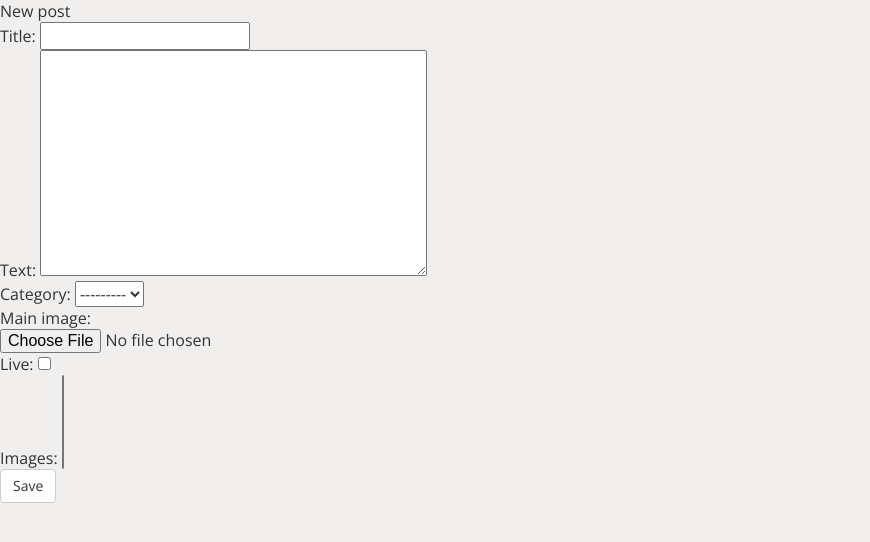
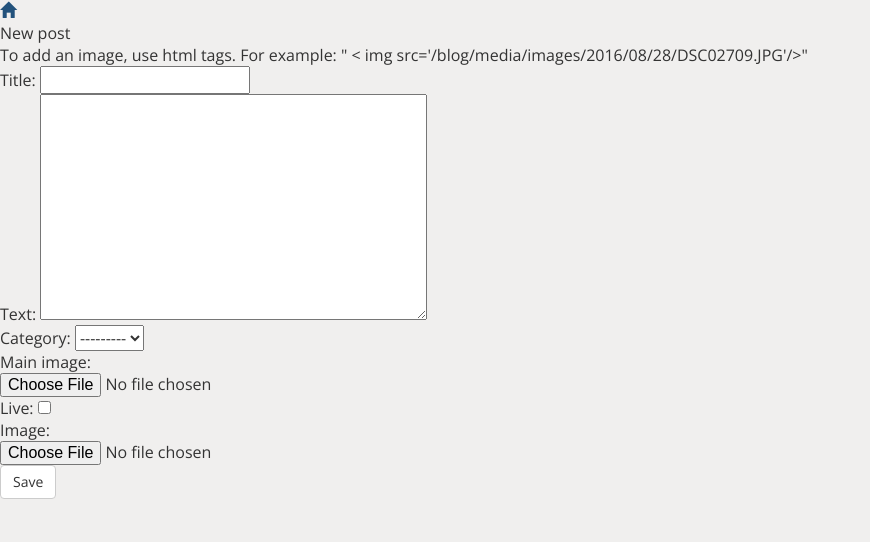
Before and after one commit to jaslt2/django-blog, a Django app: page /blog/post/new/ in a window 1280 px wide. Shown: the top 542 px of the page, without its empty margins (0-870 px from the left). Run offline with Django 3.2, Linux system fonts and the light colour scheme; data that the repository does not hold is empty; some libraries are stand-ins or nearby versions.

Commit message:
Fix blog edits

```diff
--- a/blog/models.py
+++ b/blog/models.py
@@ -9,9 +9,6 @@ class PostQuerySet(models.QuerySet):
     def myDrafts(self, request):
         return self.filter(live=False, author=request.user)
 
-class ImageModel(models.Model):
-    image = models.ImageField(upload_to='images/%Y/%m/%d')
-
 class Post(models.Model):
     author = models.ForeignKey('auth.User')
     title = models.CharField(max_length=200)
@@ -20,7 +17,6 @@ class Post(models.Model):
     published_date = models.DateTimeField(blank=True, null=True)
     live = models.BooleanField()
     main_image = models.ImageField(upload_to='images/%Y/%m/%d', null=True)
-    images = models.ManyToManyField(ImageModel)
     category = models.ForeignKey('blog.Category');
 
     objects = PostQuerySet.as_manager()
@@ -32,6 +28,10 @@ class Post(models.Model):
     def __str__(self):
         return self.title
 
+class ImageModel(models.Model):
+    image = models.ImageField(upload_to='images/%Y/%m/%d', null=True, blank=True)
+    post = models.ForeignKey(Post, default=None)
+
 class Category(models.Model):
     def __str__(self):
         return self.title
@@ -41,4 +41,9 @@ class Category(models.Model):
 class PostForm(forms.ModelForm):
     class Meta:
         model = Post
-        fields = ('title', 'text', 'category', 'main_image', 'live', 'images')
+        fields = ('title', 'text', 'category', 'main_image', 'live')
+
+class ImageForm(forms.ModelForm):
+    class Meta:
+        model = ImageModel
+        fields = ('image' ,)
--- a/blog/templates/blog/index.html
+++ b/blog/templates/blog/index.html
@@ -18,12 +18,12 @@
                         <!-- These are our grid blocks -->
                         {% for post in posts %}
                             <li onclick="location.href='{% url 'post_detail' post.pk %}';">
-                                <img src="/blog{{ MEDIA_URL }}{{ post.image }}">
+                                <img src="/blog{{ MEDIA_URL }}{{ post.main_image }}">
                                 <div class="post-info">
                                     <div class="post-basic-info">
                                         <h3><a href="#">{{ post.title }}</a></h3>
                                         <span><a href="#"><label> </label>{{ post.category }}</a></span>
-                                        <p>{{ post.text }}</p>
+                                        <p>{{ post.author }}</p>
                                     </div>
                                 </div>
                             </li>
--- a/blog/templates/blog/post_edit.html
+++ b/blog/templates/blog/post_edit.html
@@ -1,9 +1,13 @@
 {% extends 'blog/base.html' %}
 
 {% block content %}
+    <a href="{% url 'index' %}" class="top-menu"><span class="glyphicon glyphicon-home"></span></a>
     <h1>New post</h1>
+    <p>To add an image, use html tags. For example: " &lt img src='/blog/media/images/2016/08/28/DSC02709.JPG'/&gt"</p>
     <form method="POST" class="post-form" enctype="multipart/form-data">{% csrf_token %}
         {{ form.as_p }}
+        {{ formset.management_form }}
+        {{ formset.as_p }}
         <button type="submit" class="save btn btn-default">Save</button>
     </form>
 {% endblock %}
--- a/blog/views.py
+++ b/blog/views.py
@@ -1,16 +1,16 @@
 import logging
-from PIL import Image
 
-from .models import Post, PostForm
+from django.forms import modelformset_factory, inlineformset_factory
 from django.shortcuts import render,get_object_or_404,redirect
 from django.utils import timezone
+
+from .models import Post, PostForm, ImageModel, ImageForm
 
 logger = logging.getLogger(__name__)
 
 def index(request):
 	context = {
-         # 'posts': Post.objects.all()[:5]
-        'posts': Post.objects.published()[:5],
+        'posts': Post.objects.published(),
         'drafts': Post.objects.myDrafts(request)
     }
 	return render(request, 'blog/index.html', context)
@@ -22,31 +22,44 @@ def post_detail(request, pk):
     return render(request, 'blog/post_detail.html', context)
 
 def post_new(request):
+    ImageFormSet = modelformset_factory(ImageModel, form=ImageForm, extra=1)
     if request.method == "POST":
         form = PostForm(request.POST, request.FILES)
-        if form.is_valid():
+        formset = ImageFormSet(request.POST, request.FILES)
+        if form.is_valid() and formset.is_valid():
             post = form.save(commit=False)
             post.author = request.user
             post.published_date = timezone.now()
             post.save()
+            for image_form in formset.cleaned_data:
+                if image_form:
+                    image = image_form['image']
+                    photo = ImageModel(post=post, image=image)
+                    photo.save()
             return redirect('post_detail', pk=post.pk)
     else:
         form = PostForm()
-    return render(request, 'blog/post_edit.html', {'form': form})
+        formset = ImageFormSet(queryset=ImageModel.objects.none())
+    return render(request, 'blog/post_edit.html', {'form': form, 'formset': formset})
 
 def post_edit(request, pk):
     post = get_object_or_404(Post, pk=pk)
+    ImageFormSet = inlineformset_factory(Post, ImageModel, form=ImageForm, max_num=3)
+    logging.warn(post.imagemodel_set.all())
     if request.method == "POST":
         form = PostForm(request.POST, request.FILES, instance=post)
-        if form.is_valid():
+        formset = ImageFormSet(request.POST, request.FILES, instance=post)
+        if form.is_valid() and formset.is_valid():
             post = form.save(commit=False)
             post.author = request.user
             post.published_date = timezone.now()
             post.save()
+            formset.save()
             return redirect('post_detail', pk=post.pk)
     else:
         form = PostForm(instance=post)
-    return render(request, 'blog/post_edit.html', {'form': form})
+        formset = ImageFormSet(instance=post)
+    return render(request, 'blog/post_edit.html', {'form': form, 'formset': formset})
 
 def post_remove(request, pk):
     post = get_object_or_404(Post, pk=pk)
```
Also changed, not shown: blog/templates/blog/post_detail.html (+4 -3 lines), blog/migrations/0003_auto_20160827_1235.py (added), blog/migrations/0004_auto_20160827_1305.py (added), 1 other file.
